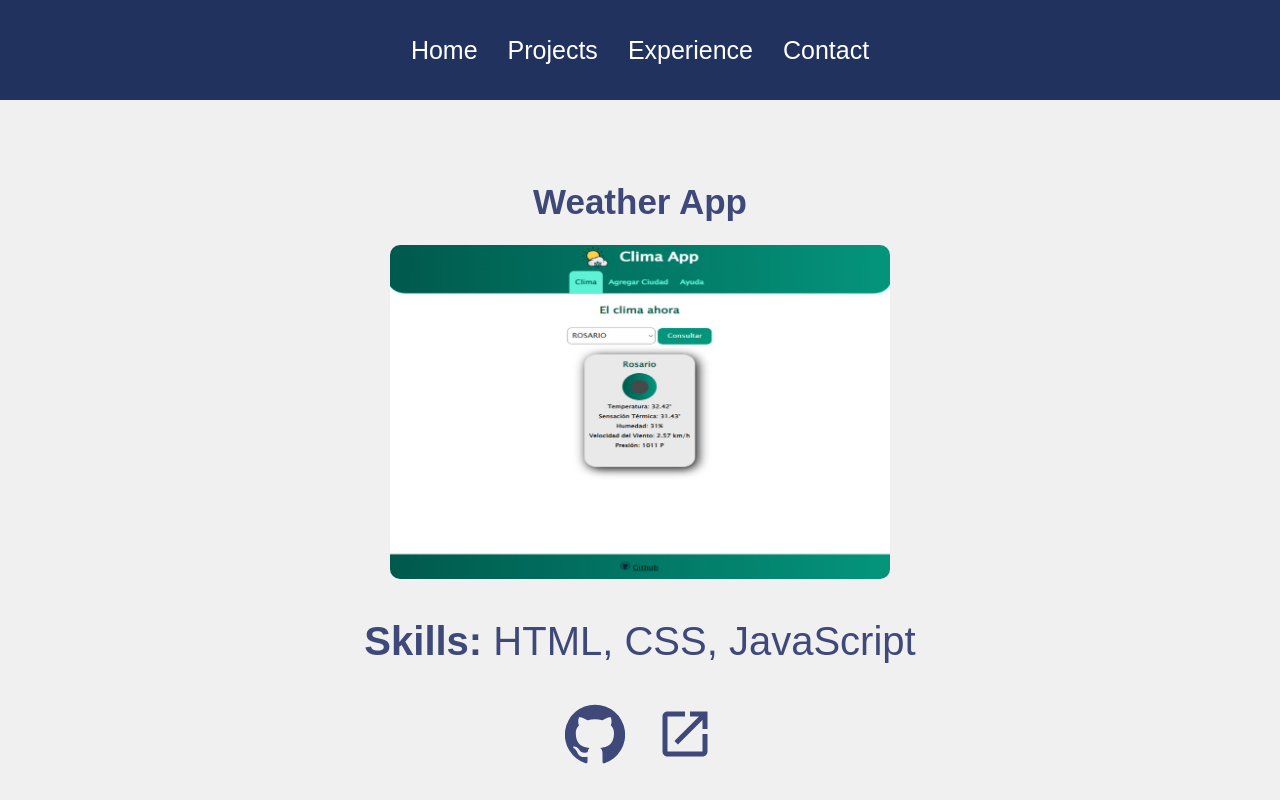
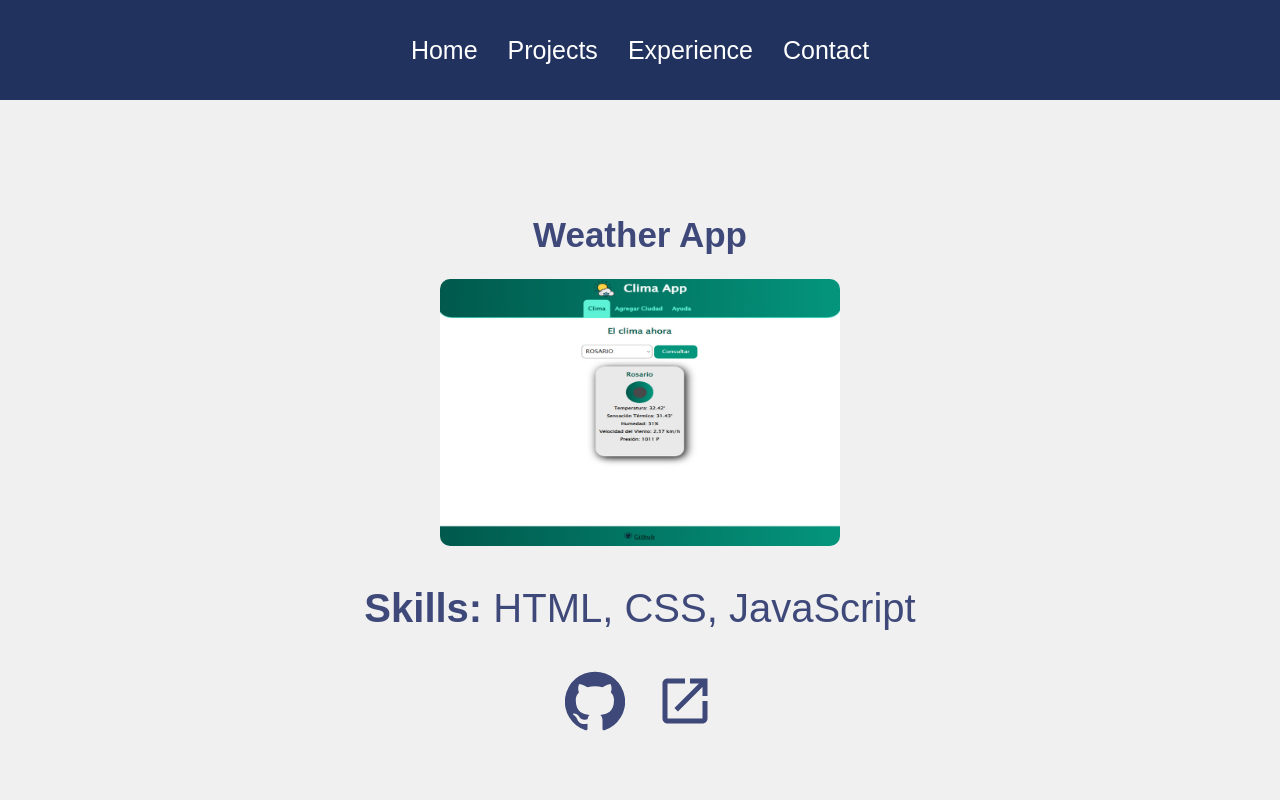
Before and after one commit to LucasButto/Portafolio, a React (Create React App) app: page /project/1 in a window 1280 px wide. Shown: the top 800 px of the page. Built offline with nearby package versions, Linux system fonts and the light colour scheme.

Commit message:
responsive laptop

```diff
--- a/src/styles/ProjectDisplay.css
+++ b/src/styles/ProjectDisplay.css
@@ -34,7 +34,7 @@
 
 @media only screen and (max-width: 1440px) {
   .project img {
-    width: 500px;
+    width: 400px;
   }
 }
 
```
